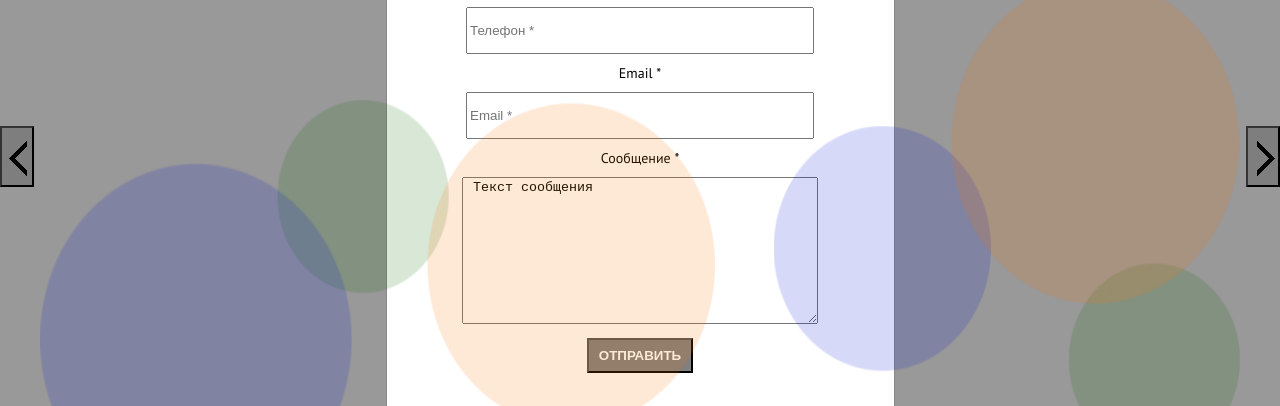
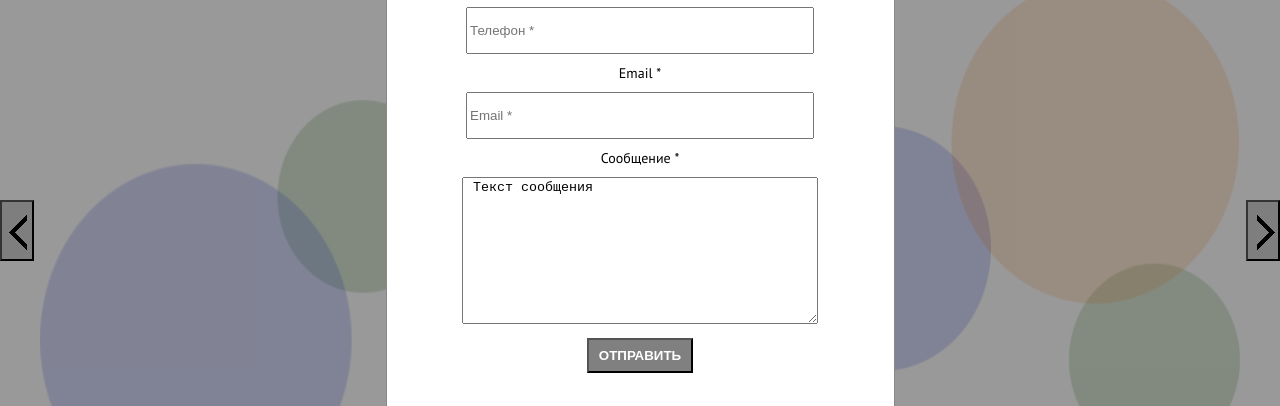
Before and after one commit to SeKaM0/task_3, a plain HTML site: page index.html in a window 1280 px wide. Both pictures are taken after a click on the link "Обратная связь". Shown: the part 394-800 px from the top of the page. Drawn offline with nearby package versions, Linux system fonts and the light colour scheme.

Commit message:
Already finish this task

```diff
--- a/index.html
+++ b/index.html
@@ -7,6 +7,7 @@
     <link rel="preconnect" href="https://fonts.googleapis.com">
     <link rel="preconnect" href="https://fonts.gstatic.com" crossorigin>
     <link href="https://fonts.googleapis.com/css2?family=PT+Sans&display=swap" rel="stylesheet">
+    <link rel="stylesheet" href="slick-1.8.1/slick/slick.css">
 
     <title>Title</title>
 
@@ -50,10 +51,11 @@
 
     </ul>
 </nav>
-<div class="slider">
+
+
     <div class="myslider">
         <div class="slider-item">
-            <img class="slider-item" src="tree-736885_1280.jpg" alt="" >
+            <img class="slider-item" src="tree-736885_1280.jpg " alt="" >
         </div>
         <div class="slider-item">
             <img class="slider-item" src="slide%206.png" alt="" >
@@ -62,9 +64,9 @@
             <img class="slider-item" src="http://via.placeholder.com/725x300" alt="" >
         </div>
     </div>
-</div>
 
-</div>
+
+
 
 <span class="breadcrumbs"><strong>Главная</strong> / <strong>Каталог</strong> / Бытовая техника</span>
 <div class="content">
--- a/style.css
+++ b/style.css
@@ -87,7 +87,6 @@ nav li{
     border-bottom: solid 3px white;
 }
 .intro{
-
     flex: 1 0 auto;
     width: 100%;
     height: 500px;
@@ -95,27 +94,28 @@ nav li{
     margin: 0 auto;
 
 }
-.slider{
+.myslider{
 
     padding: 0 40px;
 }
 .mySlides{
     margin: 0 auto;
 }
-.slider .slick-arrow{
+.myslider .slick-arrow{
     position: absolute;
     top: 50%;
     z-index: 20;
-    margin-top: 120px;
+    margin-top: -30px;
     font-size: 0;
 }
-.slider .slick-arrow.slick-prev{
+
+.myslider .slick-arrow.slick-prev{
     width: 34px;
     height: 61px;
     left: 0;
     background: url("prev.png");
 }
-.slider .slick-arrow.slick-next{
+.myslider .slick-arrow.slick-next{
     width: 34px;
     height: 61px;
     background: url("next.png");
@@ -129,6 +129,19 @@ nav li{
 .slick-track{
     display: flex;
     z-index: 0;
+}
+.myslider {
+    z-index: 0;
+}
+
+
+.slider-item{
+    width: 100%;
+    position: relative;
+    z-index: -1;
+    height: 500px;
+    text-align: center;
+    margin: 0  auto;
 }
 
 .content{
@@ -207,34 +220,9 @@ footer{
 
 }
 
-.myslider{
 
-    z-index: 0;
-    width: 100%;
-    height: 100%;
-    margin: 0 auto;
-    text-align: center;
-}
-.slider-item{
-    width: 100%;
-    position: relative;
-    z-index: 0;
-    height: 500px;
-    text-align: center;
-    margin: 0  auto;
-}
-.slick-prev:before {
-    color: red !important;
-    background-color: #eee;
-}
-.slick-next:before {
-
-    color: red !important;
-    background-color: #eee;
-}
 /* The Modal (background) */
 .modal {
-
     font-size: 14px;
     margin: 0 auto;
     display: none; /* Hidden by default */
@@ -251,6 +239,7 @@ footer{
 
 /* Modal Content/Box */
 .modal-content {
+    position: fixed;
     text-align: center;
     position: relative;
     z-index: 100;
@@ -294,6 +283,8 @@ footer{
     color: #FFA849
 }
 .container_modal{
+    position: fixed;
+    z-index: 100;
     display: flex;
     justify-content: center;
 
```
